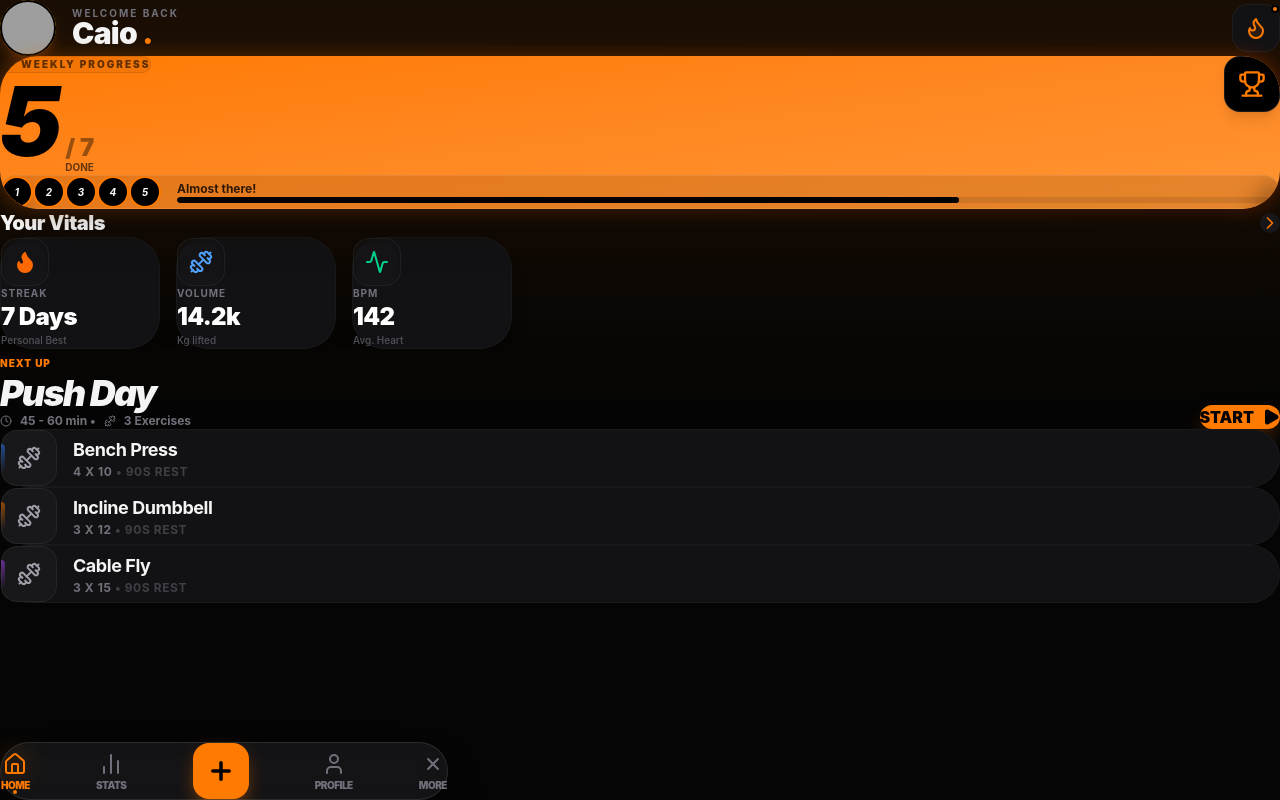
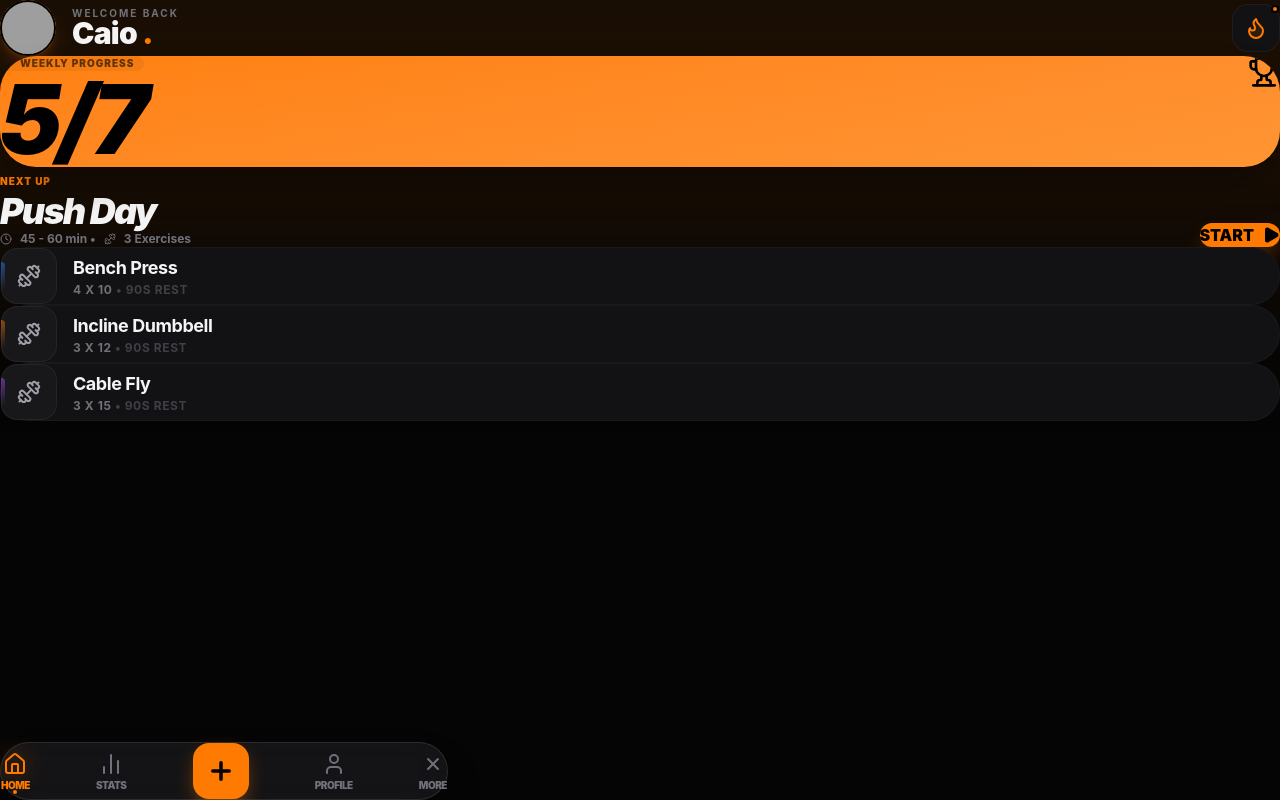
Before and after one commit to CaioSantos280/nexus, a React (Vite) app: page / in a window 1280 px wide. Built offline with nearby package versions, Linux system fonts and the light colour scheme; grey boxes are pictures that could not be loaded; the HTML template or start-up script is replaced by a standard one.

Commit message:
att rapida

```diff
--- a/src/pages/Home.tsx
+++ b/src/pages/Home.tsx
@@ -1,15 +1,19 @@
-import { useState } from "react";
 import MainLayout from "../layouts/MainLayout";
 import Topbar from "../components/dashboard/Topbar";
 import TodayWorkout from "../components/dashboard/TodayWorkout";
 import ActiveWorkout from "../components/workout/ActiveWorkout";
 import BottomBar from "../components/dashboard/BottomBar";
+import { useWorkoutStore } from "../store/useWorkoutStore";
 import { motion, AnimatePresence } from "framer-motion";
-import { Flame, Dumbbell, Trophy, ChevronRight, Activity } from "lucide-react";
+import { Trophy, Activity } from "lucide-react";
+// IMPORT QUE FALTA ABAIXO:
+import Card from "../components/ui/Card";
 
 export default function Home() {
-  const [isTraining, setIsTraining] = useState(false);
-  const [activeTab, setActiveTab] = useState("home");
+  const isTraining = useWorkoutStore((state) => state.isTraining);
+  const setIsTraining = useWorkoutStore((state) => state.setIsTraining);
+  const activeTab = useWorkoutStore((state) => state.activeTab);
+  const setActiveTab = useWorkoutStore((state) => state.setActiveTab);
 
   return (
     <MainLayout>
@@ -23,7 +27,6 @@ export default function Home() {
             animate={{ opacity: 1, x: 0 }}
             exit={{ opacity: 0, x: -20 }}
           >
-            {/* Botão para voltar e testar a UI */}
             <button
               onClick={() => setIsTraining(false)}
               className="mb-6 text-[10px] font-black uppercase tracking-widest text-zinc-500 hover:text-white transition-colors"
@@ -39,104 +42,29 @@ export default function Home() {
             animate={{ opacity: 1, x: 0 }}
             exit={{ opacity: 0, x: 20 }}
           >
-            {/* Progress Section */}
-            <section className="mt-8 relative group active:scale-[0.98] transition-transform duration-200">
-              <div className="absolute -inset-1 bg-gradient-to-r from-[#ff7a00] to-[#ff4d00] rounded-[40px] blur opacity-20" />
-              <div className="relative overflow-hidden rounded-[38px] bg-gradient-to-br from-[#ff7a00] to-[#ff9533] p-8 shadow-2xl">
-                <div className="flex justify-between items-start">
+            {/* Agora o Card vai funcionar */}
+            <Card className="mt-8 bg-gradient-to-br from-[#ff7a00] to-[#ff9533] border-none">
+               <div className="flex justify-between items-start">
                   <div>
-                    <span className="flex items-center gap-2 text-[10px] font-black uppercase tracking-[0.2em] text-black/60 bg-black/5 w-fit px-3 py-1 rounded-full border border-black/10">
+                    <span className="flex items-center gap-2 text-[10px] font-black uppercase tracking-widest text-black/60 bg-black/5 px-3 py-1 rounded-full">
                       <Activity size={12} /> Weekly Progress
                     </span>
-                    <div className="mt-4 flex items-baseline gap-2">
-                      <h2 className="text-8xl font-[900] tracking-tighter leading-none text-black italic">5</h2>
-                      <div className="flex flex-col">
-                        <span className="text-2xl font-black text-black/40 leading-none">/ 7</span>
-                        <span className="text-[10px] font-bold text-black/60 uppercase">Done</span>
-                      </div>
-                    </div>
+                    <h2 className="text-8xl font-black italic tracking-tighter text-black mt-4 leading-none">5/7</h2>
                   </div>
-                  <div className="h-14 w-14 rounded-2xl bg-black flex items-center justify-center shadow-lg border border-white/10">
-                    <Trophy className="text-[#ff7a00]" size={28} />
-                  </div>
-                </div>
-
-                <div className="mt-10 flex items-center gap-4 bg-black/10 backdrop-blur-md rounded-3xl p-5 border border-white/10">
-                  <div className="flex -space-x-2">
-                    {[1, 2, 3, 4, 5].map((i) => (
-                      <div key={i} className="w-8 h-8 rounded-full border-2 border-[#ff7a00] bg-black flex items-center justify-center text-[10px] font-bold text-white uppercase italic">
-                        {i}
-                      </div>
-                    ))}
-                  </div>
-                  <div className="flex-1">
-                    <p className="text-xs font-bold text-black/80">Almost there!</p>
-                    <div className="w-full h-1.5 bg-black/10 rounded-full mt-1 overflow-hidden">
-                      <div className="w-[71%] h-full bg-black rounded-full" />
-                    </div>
-                  </div>
-                </div>
-              </div>
-            </section>
-
-            {/* Vitals Section */}
-            <div className="mt-10 flex items-center justify-between px-2">
-              <h3 className="text-xl font-black tracking-tight text-white">Your Vitals</h3>
-              <button className="p-2 bg-zinc-900 rounded-full text-[#ff7a00] active:bg-zinc-800 transition-colors">
-                <ChevronRight size={20} />
-              </button>
-            </div>
-
-            <section className="mt-4 -mx-6 flex gap-4 overflow-x-auto px-6 pb-6 scrollbar-none snap-x snap-mandatory">
-              <QuickStat
-                icon={<Flame className="text-orange-500" fill="currentColor" size={24} />}
-                label="Streak"
-                value="7 Days"
-                sub="Personal Best"
-              />
-              <QuickStat
-                icon={<Dumbbell className="text-blue-400" size={24} />}
-                label="Volume"
-                value="14.2k"
-                sub="Kg lifted"
-              />
-              <QuickStat
-                icon={<Activity className="text-emerald-400" size={24} />}
-                label="BPM"
-                value="142"
-                sub="Avg. Heart"
-              />
-            </section>
+                  <Trophy className="text-black" size={32} />
+               </div>
+            </Card>
 
             <TodayWorkout onStart={() => setIsTraining(true)} />
           </motion.div>
         )}
       </AnimatePresence>
 
-      {/* BottomBar controlada pela Home para evitar erros de Prop */}
       <BottomBar
-  activeTab={activeTab}
-  setActiveTab={setActiveTab} // Adicione isso aqui
-  isTraining={isTraining}
-/>
+        activeTab={activeTab}
+        setActiveTab={setActiveTab}
+        isTraining={isTraining}
+      />
     </MainLayout>
   );
 }
-
-function QuickStat({ icon, label, value, sub }: { icon: React.ReactNode, label: string, value: string, sub: string }) {
-  return (
-    <motion.div
-      whileTap={{ scale: 0.95 }}
-      className="min-w-[160px] snap-center rounded-[32px] bg-[#121214] p-6 border border-white/[0.03] shadow-xl transition-all hover:bg-zinc-900/50"
-    >
-      <div className="w-12 h-12 rounded-2xl bg-zinc-900/50 flex items-center justify-center border border-white/[0.05] shadow-inner">
-        {icon}
-      </div>
-      <div className="mt-6">
-        <p className="text-[10px] font-bold uppercase tracking-widest text-zinc-500">{label}</p>
-        <h4 className="text-2xl font-black mt-1 tracking-tight text-white">{value}</h4>
-        <p className="text-[10px] font-medium text-zinc-600 mt-1">{sub}</p>
-      </div>
-    </motion.div>
-  );
-}
--- /dev/null
+++ b/src/store/useWorkoutStore.ts
@@ -0,0 +1,53 @@
+import { create } from 'zustand';
+
+interface Set {
+  id: number;
+  reps: number;
+  weight: number;
+  completed: boolean;
+}
+
+interface WorkoutState {
+  isTraining: boolean;
+  activeTab: string;
+  restTime: number;
+  sets: Set[];
+  // Ações
+  setIsTraining: (state: boolean) => void;
+  setActiveTab: (tab: string) => void;
+  setRestTime: (time: number | ((prev: number) => number)) => void;
+  toggleSet: (id: number) => void;
+  updateSet: (id: number, field: 'reps' | 'weight', value: number) => void;
+}
+
+export const useWorkoutStore = create<WorkoutState>((set) => ({
+  isTraining: false,
+  activeTab: 'home',
+  restTime: 0,
+  sets: [
+    { id: 1, reps: 10, weight: 80, completed: false },
+    { id: 2, reps: 10, weight: 80, completed: false },
+    { id: 3, reps: 10, weight: 85, completed: false },
+  ],
+
+  setIsTraining: (state) => set({ isTraining: state }),
+  setActiveTab: (tab) => set({ activeTab: tab }),
+
+  setRestTime: (time) => set((state) => ({
+    restTime: typeof time === 'function' ? time(state.restTime) : time
+  })),
+
+  toggleSet: (id) => set((state) => ({
+    sets: state.sets.map((s) => {
+      if (s.id === id) {
+        const isNowCompleted = !s.completed;
+        return { ...s, completed: isNowCompleted };
+      }
+      return s;
+    })
+  })),
+
+  updateSet: (id, field, value) => set((state) => ({
+    sets: state.sets.map((s) => s.id === id ? { ...s, [field]: value } : s)
+  })),
+}));
```
Also changed, not shown: src/components/workout/ActiveWorkout.tsx (+57 -106 lines).
